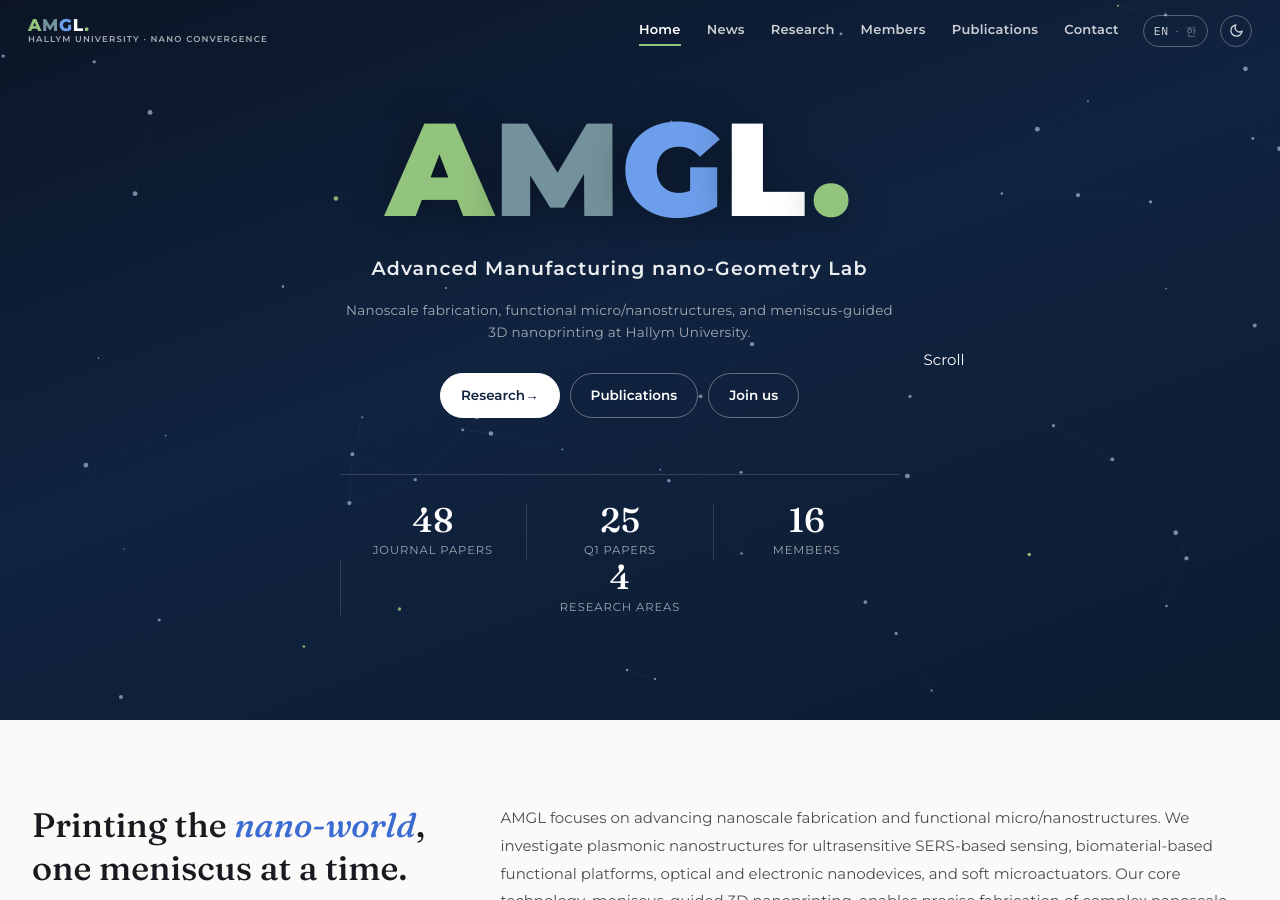
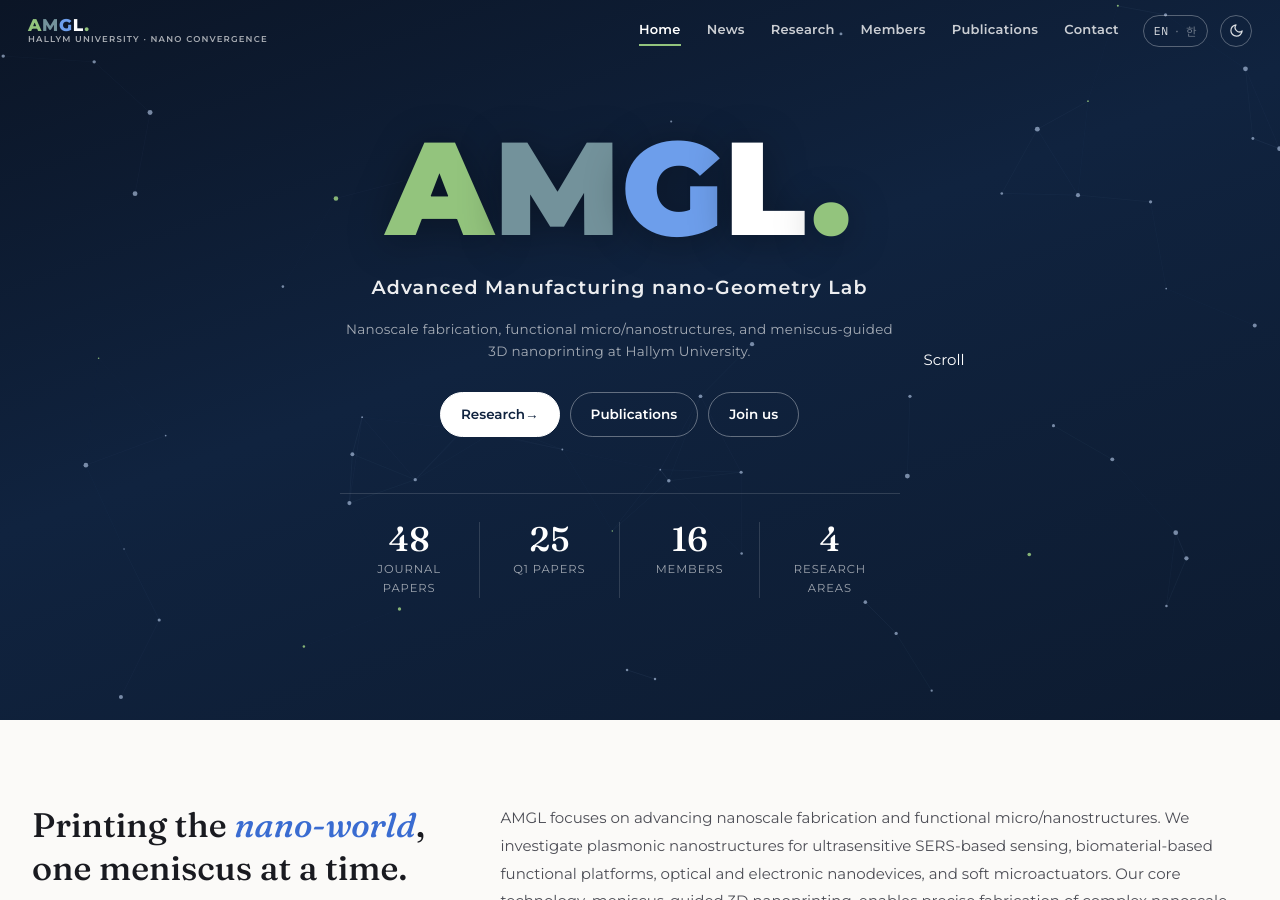
Before and after one commit to HTKRS/AMGL, a Jekyll site: the page built from index.html, in a window 1280 px wide and 900 px high. Built offline with Jekyll 4.4.1, drawn with Linux system fonts in a browser that asks for light colours.

Commit message:
Hero stats: keep on one row
Co-Authored-By: Claude Fable 5.1 <noreply@anthropic.com>
Claude-Session: https://claude.ai/code/session_01Uz45pWzNCdRaapQSu9CaUD

```diff
--- a/assets/css/style.css
+++ b/assets/css/style.css
@@ -224,8 +224,8 @@ body.has-hero .site-nav:not(.solid) .nav-burger span { background: #fff; }
 .hero-btn:hover { background: rgba(255,255,255,0.1); border-color: rgba(255,255,255,0.7); }
 .hero-btn.primary { background: #fff; color: #10233f; border-color: #fff; }
 .hero-btn.primary:hover { background: #e9eef7; }
-.hero-stats { margin: 56px auto 0; display: flex; justify-content: center; gap: 0; flex-wrap: wrap; border-top: 1px solid rgba(255,255,255,0.14); padding-top: 28px; max-width: 760px; }
-.hero-stats .hs { flex: 1 1 150px; display: flex; flex-direction: column; align-items: center; gap: 4px; padding: 0 18px; }
+.hero-stats { margin: 56px auto 0; display: flex; justify-content: center; gap: 0; border-top: 1px solid rgba(255,255,255,0.14); padding-top: 28px; max-width: 860px; }
+.hero-stats .hs { flex: 1 1 0; min-width: 0; display: flex; flex-direction: column; align-items: center; gap: 4px; padding: 0 18px; }
 .hero-stats .hs + .hs { border-left: 1px solid rgba(255,255,255,0.14); }
 .hero-stats strong { font-family: var(--serif); font-size: 34px; font-weight: 500; line-height: 1; }
 .hero-stats span { font-size: 11.5px; letter-spacing: 0.08em; text-transform: uppercase; color: rgba(255,255,255,0.6); }
```
